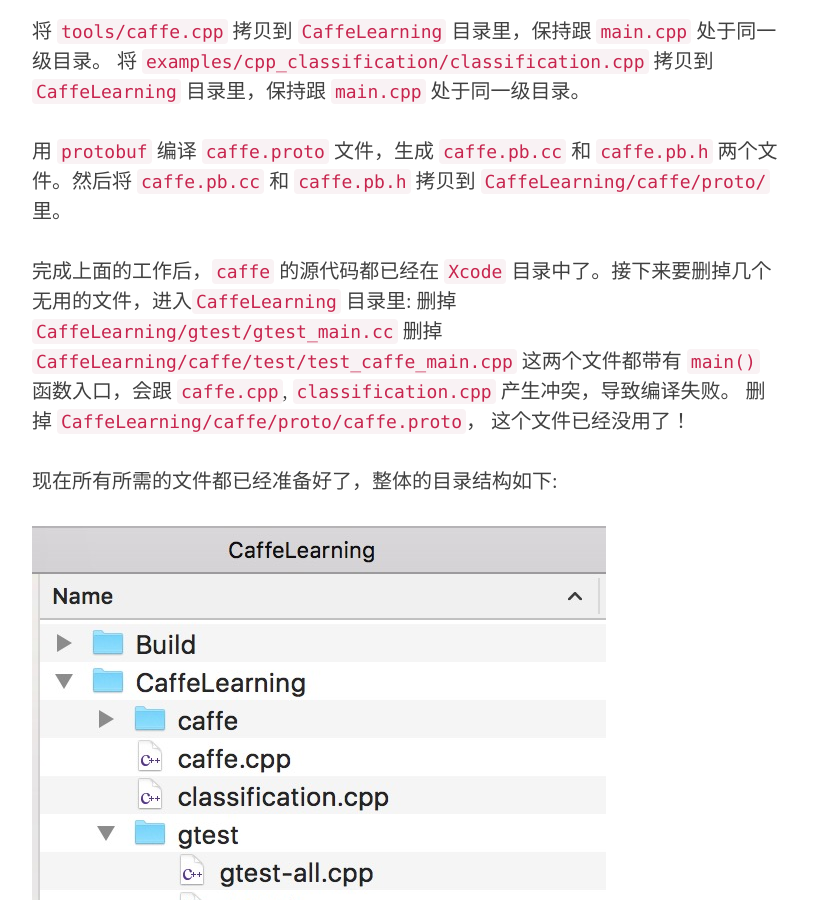
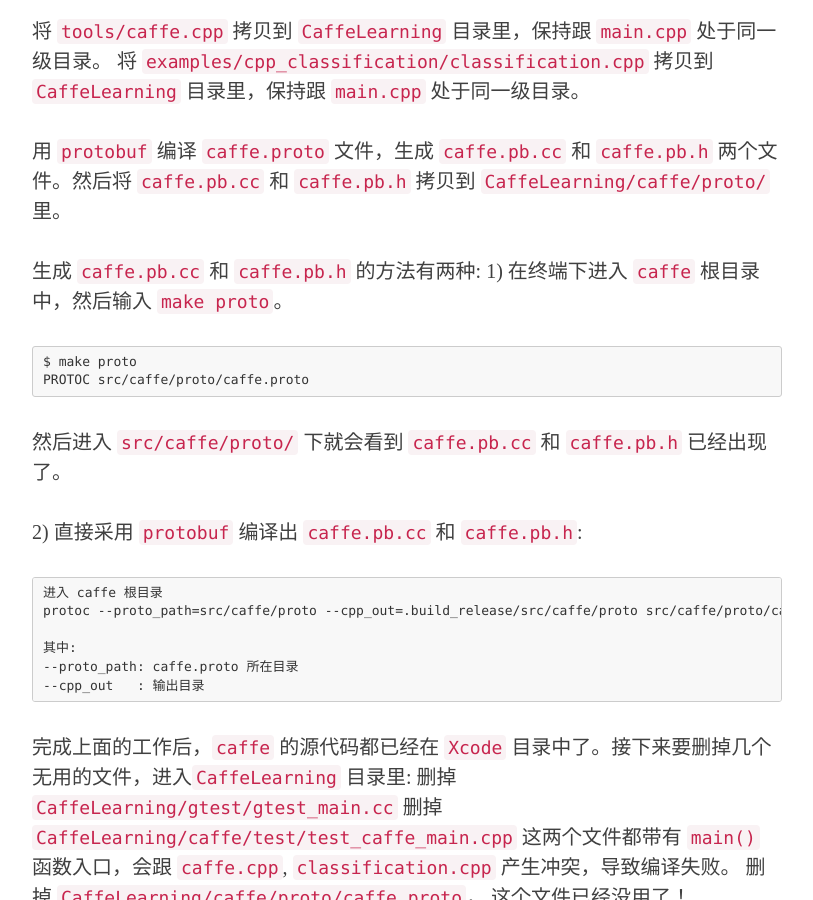
Before and after one commit to Coldmooon/coldmooon.github.io, a Jekyll site: the page built from _posts/2016-03-18-debug_and_learn_caffe.markdown, in a window 1280 px wide and 900 px high, scrolled down 3923 px. Shown: the whole window, without its empty margins (233-1046 px from the left). Built offline with Jekyll 4.4.1, drawn with Linux system fonts in a browser that asks for light colours; nearby versions of some CDN libraries; comment, search, counter and statistics services are not loaded.

Commit message:
Added the method of generating caffe.pb.cc caffe.pb.h

````diff
--- a/_posts/2016-03-18-debug_and_learn_caffe.markdown
+++ b/_posts/2016-03-18-debug_and_learn_caffe.markdown
@@ -44,6 +44,24 @@ header-img: "img/home-bg.jpg"
 
 用 `protobuf` 编译 `caffe.proto` 文件，生成 `caffe.pb.cc` 和 `caffe.pb.h` 两个文件。然后将
  `caffe.pb.cc` 和 `caffe.pb.h` 拷贝到 `CaffeLearning/caffe/proto/` 里。
+
+生成 `caffe.pb.cc` 和 `caffe.pb.h` 的方法有两种:
+1) 在终端下进入 `caffe` 根目录中，然后输入 `make proto`。
+```
+$ make proto
+PROTOC src/caffe/proto/caffe.proto
+```
+然后进入 `src/caffe/proto/` 下就会看到 `caffe.pb.cc` 和 `caffe.pb.h` 已经出现了。
+
+2) 直接采用 `protobuf` 编译出 `caffe.pb.cc` 和 `caffe.pb.h`:
+```
+进入 caffe 根目录
+protoc --proto_path=src/caffe/proto --cpp_out=.build_release/src/caffe/proto src/caffe/proto/caffe.proto
+
+其中:
+--proto_path: caffe.proto 所在目录
+--cpp_out   : 输出目录
+```
 
 完成上面的工作后，`caffe` 的源代码都已经在 `Xcode` 目录中了。接下来要删掉几个无用的文件，进入`CaffeLearning` 目录里:
 删掉 `CaffeLearning/gtest/gtest_main.cc`
````
